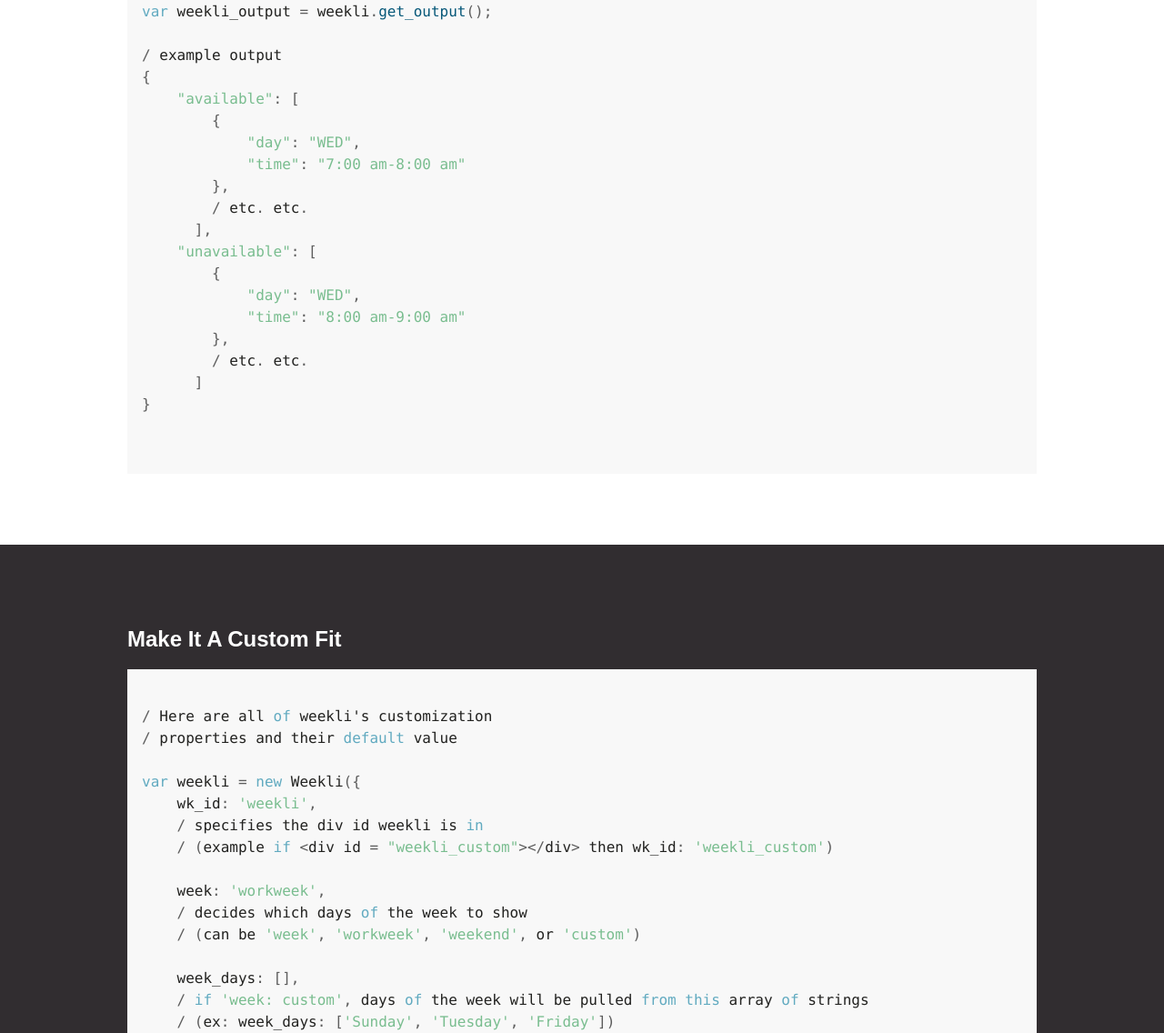
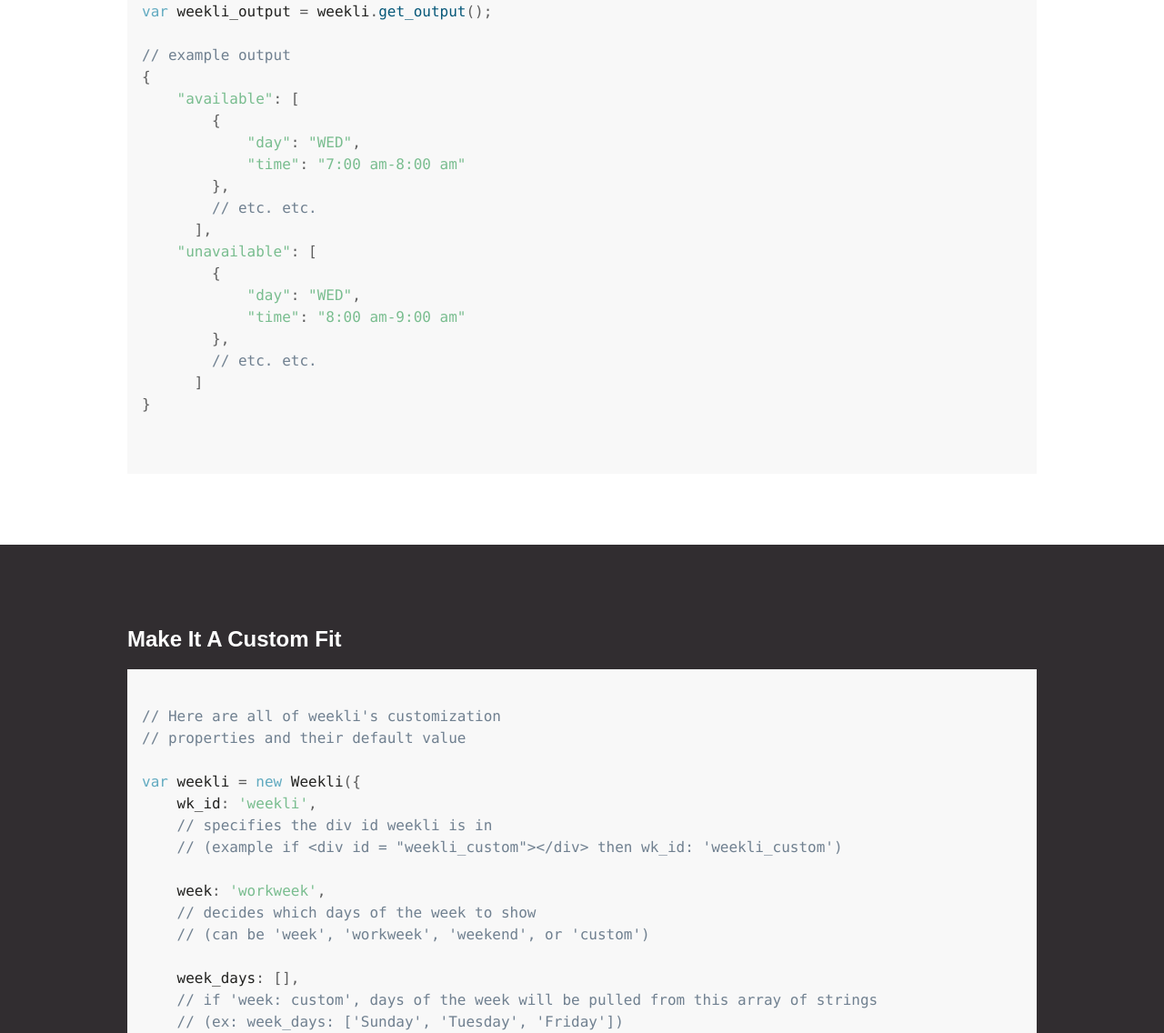
Before and after one commit to collnwalkr/weekli, a website: page index.html in a window 1280 px wide. Shown: the part 1187-2323 px from the top of the page at 91% size. Drawn offline with Linux system fonts and the light colour scheme.

Commit message:
added back the //

```diff
--- a/index.html
+++ b/index.html
@@ -52,7 +52,7 @@
 &lt;div id="weekli">&lt;/div>
                     </code>
                     <code class="language-javascript">
-/ now in our JS, we'll create a new weekli object and build it with the default options
+// now in our JS, we'll create a new weekli object and build it with the default options
 var weekli = new Weekli():
 weekli.build();
                     </code>
@@ -67,21 +67,21 @@ weekli.build();
                     <code class="language-javascript">
 var weekli_output = weekli.get_output();
 
-/ example output
+// example output
 {
     "available": [
         {
             "day": "WED",
             "time": "7:00 am-8:00 am"
         },
-        / etc. etc.
+        // etc. etc.
       ],
     "unavailable": [
         {
             "day": "WED",
             "time": "8:00 am-9:00 am"
         },
-        / etc. etc.
+        // etc. etc.
       ]
 }
                     </code>
@@ -99,36 +99,36 @@ var weekli_output = weekli.get_output();
                 <h2>Make It A Custom Fit</h2>
                 <pre>
                     <code class="language-javascript">
-/ Here are all of weekli's customization
-/ properties and their default value
+// Here are all of weekli's customization
+// properties and their default value
 
 var weekli = new Weekli({
     wk_id: 'weekli',
-    / specifies the div id weekli is in
-    / (example if &lt;div id = "weekli_custom">&lt;/div> then wk_id: 'weekli_custom')
+    // specifies the div id weekli is in
+    // (example if &lt;div id = "weekli_custom">&lt;/div> then wk_id: 'weekli_custom')
 
     week: 'workweek',
-    / decides which days of the week to show
-    / (can be 'week', 'workweek', 'weekend', or 'custom')
+    // decides which days of the week to show
+    // (can be 'week', 'workweek', 'weekend', or 'custom')
 
     week_days: [],
-    / if 'week: custom', days of the week will be pulled from this array of strings
-    / (ex: week_days: ['Sunday', 'Tuesday', 'Friday'])
+    // if 'week: custom', days of the week will be pulled from this array of strings
+    // (ex: week_days: ['Sunday', 'Tuesday', 'Friday'])
 
     minute_interval: '60',
-    / determines the time-span for each row
-    / (ex: minute_interval: 75 would lead to rows showing 1hr 15min intervals 7:00 - 8:15)
+    // determines the time-span for each row
+    // (ex: minute_interval: 75 would lead to rows showing 1hr 15min intervals 7:00 - 8:15)
 
     time_range: '7:00,12:00',
-    / specifies the start and end times for the rows in military format
-    / (ex: time_range: 10:15,15:30 would have rows going from 10:15 am - 3:30 pm)
+    // specifies the start and end times for the rows in military format
+    // (ex: time_range: 10:15,15:30 would have rows going from 10:15 am - 3:30 pm)
 
     editable: true,
-    / determines if weekli component can be changed by user interaction
+    // determines if weekli component can be changed by user interaction
 
     time_format: '12hour'
-    / specifies if time should be shown in civilian or military format
-    / can be '12hour' or '24hour'
+    // specifies if time should be shown in civilian or military format
+    // can be '12hour' or '24hour'
 });
 
 weekli.build();
@@ -140,20 +140,20 @@ weekli.build();
                     <pre>
                         <code class="language-javascript">
 weekli.make_uneditable();
-/ weekli will now ignore all user input
+// weekli will now ignore all user input
 
 weekli.make_editable();
-/ weekli will react to user input
+// weekli will react to user input
 
 weekli.load_data(JSON);
-/ clear the calendar, then load in the JSON object
-/ and display the available times
+// clear the calendar, then load in the JSON object
+// and display the available times
 
 weekli.all_available();
-/ make all times available
+// make all times available
 
 weekli.all_unavailable();
-/ make all times unavailable
+// make all times unavailable
                         </code>
                     </pre>
 
```
